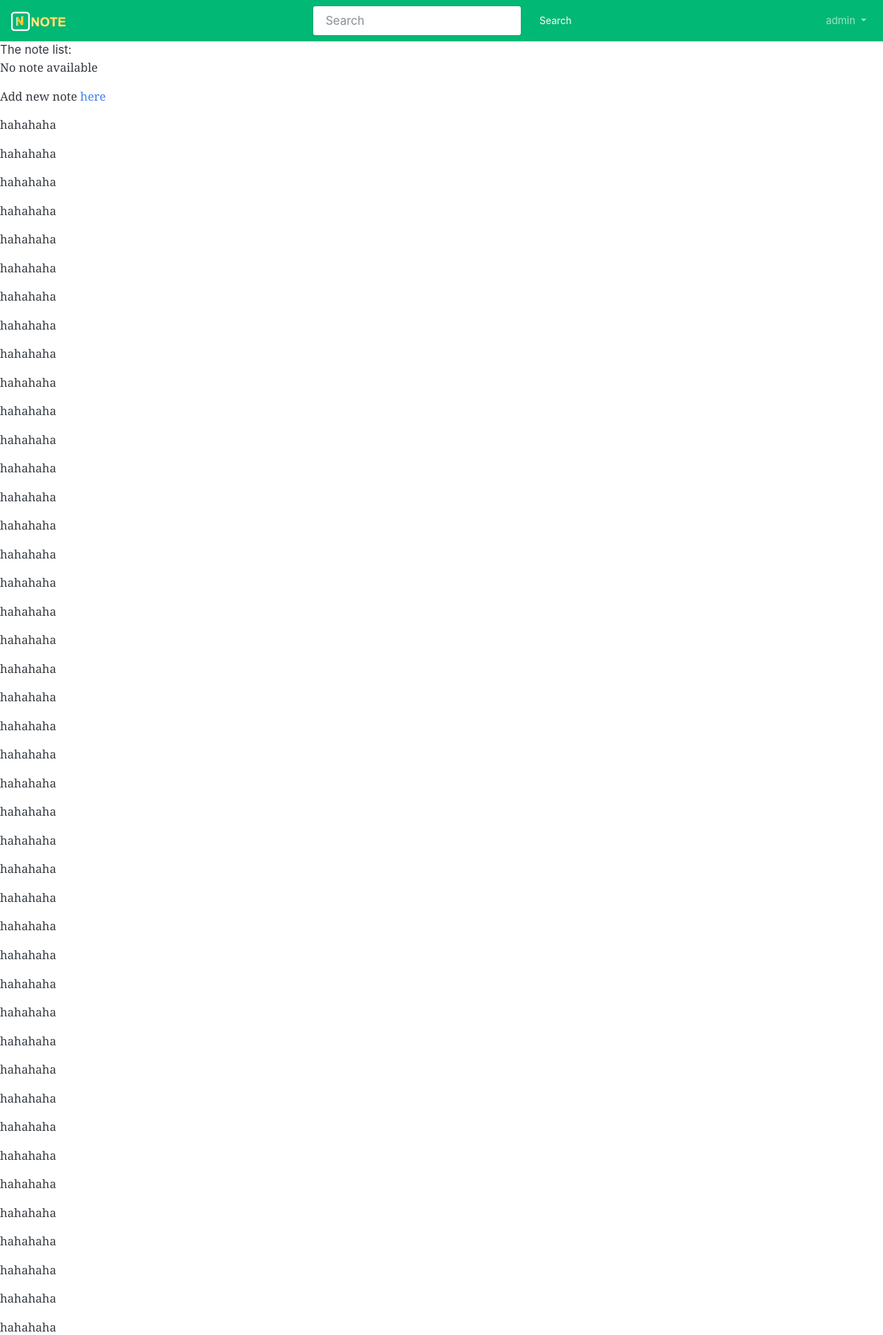
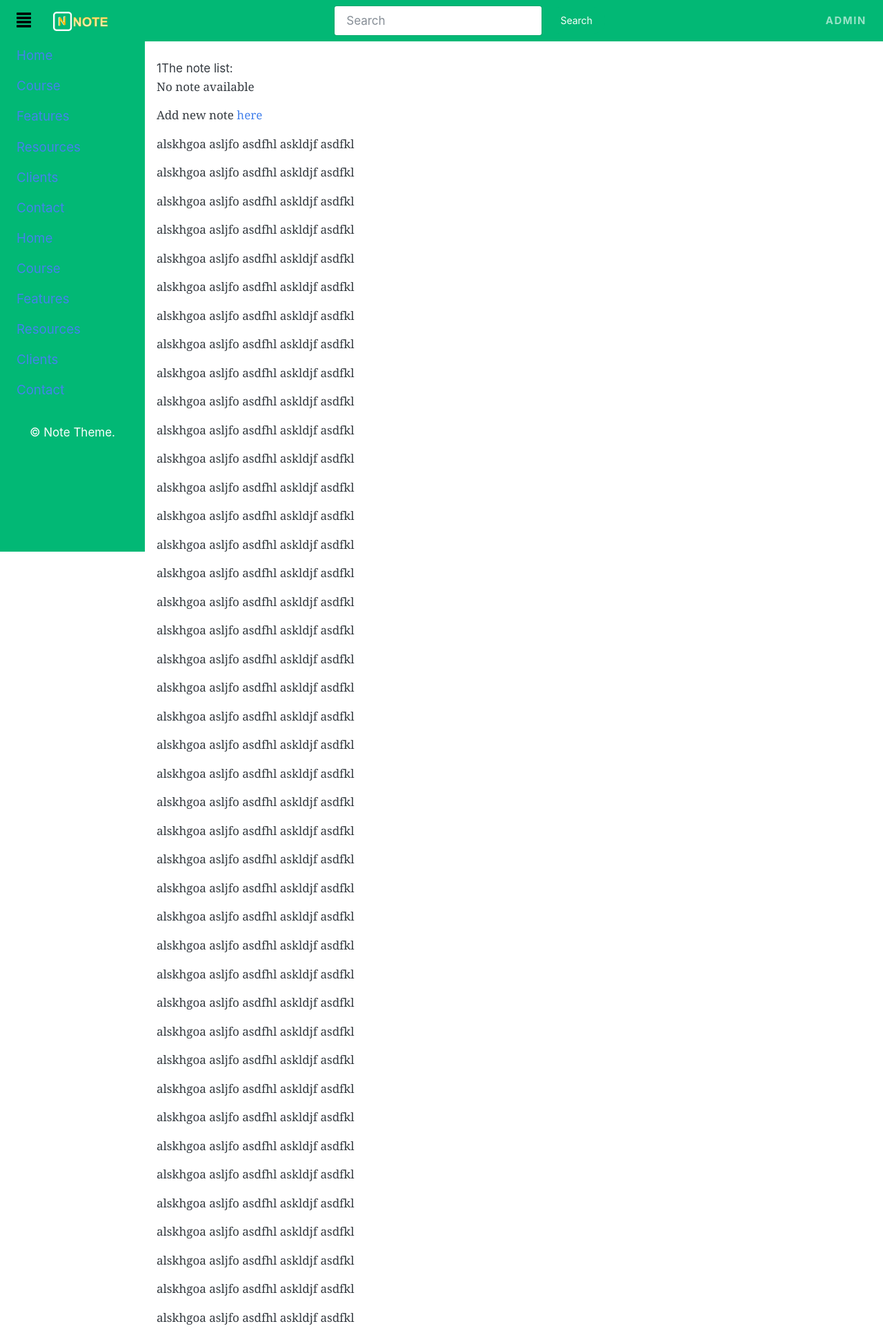
Before and after one commit to danwangkoala/mynote, a Django app: page /index/ in a window 1280 px wide. Shown: the top 1936 px of the page at 69% size. Run offline with Django 3.2, Linux system fonts and the light colour scheme; a user stored in the database is signed in; data comes from the database, SQL or seed files in the repository; both versions use the stored data as it was after the commit; some libraries are stand-ins or nearby versions.

Commit message:
-m finish sidebar collapse

```diff
--- a/web/mynote/main/templates/main/base.html
+++ b/web/mynote/main/templates/main/base.html
@@ -14,10 +14,18 @@
     <link rel="stylesheet" href="{% static 'mynote/css/style.css' %}">
     <link rel="stylesheet" href="{% static 'mynote/css/bootstrap.min.css' %}">
     <link rel="stylesheet" href="{% static 'mynote/css/fixed.css' %}">
+    <!-- Font Awesome JS -->
+    <script defer src="https://use.fontawesome.com/releases/v5.0.13/js/solid.js" integrity="sha384-tzzSw1/Vo+0N5UhStP3bvwWPq+uvzCMfrN1fEFe+xBmv1C/AtVX5K0uZtmcHitFZ" crossorigin="anonymous"></script>
+    <script defer src="https://use.fontawesome.com/releases/v5.0.13/js/fontawesome.js" integrity="sha384-6OIrr52G08NpOFSZdxxz1xdNSndlD4vdcf/q2myIUVO0VsqaGHJsB0RaBE01VTOY" crossorigin="anonymous"></script>
+
+
 </head>
 <body>
     <div id="home">
-        <nav class="navbar navbar-expand-lg navbar-dark bg-dark">
+        <nav class="navbar navbar-expand-lg navbar-dark bg-dark fixed-top">
+            <div id="sidebar-toggle" type="button">
+                <span class="fas fa-align-justify"></span>
+            </div>
             {% if request.user.is_authenticated %}
                 <a class="navbar-brand" href="/index"><img src="{% static 'mynote/img/note.png' %}"></a>
             {% else %}
@@ -37,7 +45,7 @@
                 <ul class="navbar-nav ml-auto">
                     {% if request.user.is_authenticated %}
                         <li class="nav-item dropdown">
-                            <a class="nav-link dropdown-toggle" href="#" id="userDropdown" role="button" data-toggle="dropdown" aria-haspopup="true" aria-expanded="false">
+                            <a class="nav-link" href="#" id="userDropdown" role="button" data-toggle="dropdown" aria-haspopup="true" aria-expanded="false">
                                 {{ user.username }}
                             </a>
                             <div class="dropdown-menu" aria-labelledby="navbarDropdown">
@@ -61,4 +69,15 @@
     <script src="https://code.jquery.com/jquery-3.3.1.slim.min.js" integrity="sha384-q8i/X+965DzO0rT7abK41JStQIAqVgRVzpbzo5smXKp4YfRvH+8abtTE1Pi6jizo" crossorigin="anonymous"></script>
     <script src="https://cdnjs.cloudflare.com/ajax/libs/popper.js/1.14.7/umd/popper.min.js" integrity="sha384-UO2eT0CpHqdSJQ6hJty5KVphtPhzWj9WO1clHTMGa3JDZwrnQq4sF86dIHNDz0W1" crossorigin="anonymous"></script>
     <script src="https://stackpath.bootstrapcdn.com/bootstrap/4.3.1/js/bootstrap.min.js" integrity="sha384-JjSmVgyd0p3pXB1rRibZUAYoIIy6OrQ6VrjIEaFf/nJGzIxFDsf4x0xIM+B07jRM" crossorigin="anonymous"></script>
+
+    <script type="text/javascript">
+        $(document).ready(function () {
+            $('#sidebar-toggle').on('click', function () {
+                $('#sidebar').toggleClass('active');
+                $('#content').toggleClass('active');
+            });
+        });
+    </script>
+
+
 </body>
--- a/web/mynote/main/templates/main/index.html
+++ b/web/mynote/main/templates/main/index.html
@@ -2,7 +2,56 @@
 {% block title %} Note List {% endblock %}
 
 {% block index-content %}
-    The note list:
+
+    <nav id="sidebar">
+        <ul class="list-unstyled components">
+            <li class="nav-item">
+                <a class="nav-link" href="#home">Home</a>
+            </li>
+            <li class="nav-item">
+                <a class="nav-link" href="#course">Course</a>
+            </li>
+            <li class="nav-item">
+                <a class="nav-link" href="#features">Features</a>
+            </li>
+            <li class="nav-item">
+                <a class="nav-link" href="#resources">Resources</a>
+            </li>
+            <li class="nav-item">
+                <a class="nav-link" href="#clients">Clients</a>
+            </li>
+            <li class="nav-item">
+                <a class="nav-link" href="#contact">Contact</a>
+            </li>
+            <li class="nav-item">
+                <a class="nav-link" href="#home">Home</a>
+            </li>
+            <li class="nav-item">
+                <a class="nav-link" href="#course">Course</a>
+            </li>
+            <li class="nav-item">
+                <a class="nav-link" href="#features">Features</a>
+            </li>
+            <li class="nav-item">
+                <a class="nav-link" href="#resources">Resources</a>
+            </li>
+            <li class="nav-item">
+                <a class="nav-link" href="#clients">Clients</a>
+            </li>
+            <li class="nav-item">
+                <a class="nav-link" href="#contact">Contact</a>
+            </li>
+        </ul>
+
+        <ul class="list-unstyled CTAs">
+            <div class="row justify-content-center">
+                &copy; Note Theme.
+            </div>
+        </ul>
+    </nav>
+
+    <div id="content">
+        1The note list:
     {% if note_list %}
         {% for nt in note_list %}
             <li>{{nt.tag}}</li>
@@ -11,26 +60,64 @@
         <p>No note available</p>
     {% endif %}
     <p>Add new note <a href="/add_note">here</a></p>
+    <p>alskhgoa asljfo asdfhl askldjf asdfkl </p>
+    <p>alskhgoa asljfo asdfhl askldjf asdfkl </p>
+    <p>alskhgoa asljfo asdfhl askldjf asdfkl </p>
+    <p>alskhgoa asljfo asdfhl askldjf asdfkl </p>
+    <p>alskhgoa asljfo asdfhl askldjf asdfkl </p>
+    <p>alskhgoa asljfo asdfhl askldjf asdfkl </p>
+    <p>alskhgoa asljfo asdfhl askldjf asdfkl </p>
+    <p>alskhgoa asljfo asdfhl askldjf asdfkl </p>
+    <p>alskhgoa asljfo asdfhl askldjf asdfkl </p>
+    <p>alskhgoa asljfo asdfhl askldjf asdfkl </p>
+    <p>alskhgoa asljfo asdfhl askldjf asdfkl </p>
+    <p>alskhgoa asljfo asdfhl askldjf asdfkl </p>
+    <p>alskhgoa asljfo asdfhl askldjf asdfkl </p>
+    <p>alskhgoa asljfo asdfhl askldjf asdfkl </p>
+    <p>alskhgoa asljfo asdfhl askldjf asdfkl </p>
+    <p>alskhgoa asljfo asdfhl askldjf asdfkl </p>
+    <p>alskhgoa asljfo asdfhl askldjf asdfkl </p>
+    <p>alskhgoa asljfo asdfhl askldjf asdfkl </p>
+    <p>alskhgoa asljfo asdfhl askldjf asdfkl </p>
+    <p>alskhgoa asljfo asdfhl askldjf asdfkl </p>
+    <p>alskhgoa asljfo asdfhl askldjf asdfkl </p>
+    <p>alskhgoa asljfo asdfhl askldjf asdfkl </p>
+    <p>alskhgoa asljfo asdfhl askldjf asdfkl </p>
+    <p>alskhgoa asljfo asdfhl askldjf asdfkl </p>
+    <p>alskhgoa asljfo asdfhl askldjf asdfkl </p>
+    <p>alskhgoa asljfo asdfhl askldjf asdfkl </p>
+    <p>alskhgoa asljfo asdfhl askldjf asdfkl </p>
+    <p>alskhgoa asljfo asdfhl askldjf asdfkl </p>
+    <p>alskhgoa asljfo asdfhl askldjf asdfkl </p>
+    <p>alskhgoa asljfo asdfhl askldjf asdfkl </p>
+    <p>alskhgoa asljfo asdfhl askldjf asdfkl </p>
+    <p>alskhgoa asljfo asdfhl askldjf asdfkl </p>
+    <p>alskhgoa asljfo asdfhl askldjf asdfkl </p>
+    <p>alskhgoa asljfo asdfhl askldjf asdfkl </p>
+    <p>alskhgoa asljfo asdfhl askldjf asdfkl </p>
+    <p>alskhgoa asljfo asdfhl askldjf asdfkl </p>
+    <p>alskhgoa asljfo asdfhl askldjf asdfkl </p>
+    <p>alskhgoa asljfo asdfhl askldjf asdfkl </p>
+    <p>alskhgoa asljfo asdfhl askldjf asdfkl </p>
+    <p>alskhgoa asljfo asdfhl askldjf asdfkl </p>
+    <p>alskhgoa asljfo asdfhl askldjf asdfkl </p>
+    <p>alskhgoa asljfo asdfhl askldjf asdfkl </p>
+    <p>alskhgoa asljfo asdfhl askldjf asdfkl </p>
+    <p>alskhgoa asljfo asdfhl askldjf asdfkl </p>
+    <p>alskhgoa asljfo asdfhl askldjf asdfkl </p>
+    <p>alskhgoa asljfo asdfhl askldjf asdfkl </p>
+    <p>alskhgoa asljfo asdfhl askldjf asdfkl </p>
+    <p>alskhgoa asljfo asdfhl askldjf asdfkl </p>
+    </div>
 
-    <p>hahahaha</p><p>hahahaha</p><p>hahahaha</p><p>hahahaha</p><p>hahahaha</p><p>hahahaha</p><p>hahahaha</p><p>hahahaha</p>
-    <p>hahahaha</p><p>hahahaha</p><p>hahahaha</p><p>hahahaha</p><p>hahahaha</p><p>hahahaha</p><p>hahahaha</p><p>hahahaha</p>
-    <p>hahahaha</p><p>hahahaha</p><p>hahahaha</p><p>hahahaha</p><p>hahahaha</p><p>hahahaha</p><p>hahahaha</p><p>hahahaha</p>
-    <p>hahahaha</p><p>hahahaha</p><p>hahahaha</p><p>hahahaha</p><p>hahahaha</p><p>hahahaha</p><p>hahahaha</p><p>hahahaha</p>
-    <p>hahahaha</p><p>hahahaha</p><p>hahahaha</p><p>hahahaha</p><p>hahahaha</p><p>hahahaha</p><p>hahahaha</p><p>hahahaha</p>
-    <p>hahahaha</p><p>hahahaha</p><p>hahahaha</p><p>hahahaha</p><p>hahahaha</p><p>hahahaha</p><p>hahahaha</p><p>hahahaha</p>
-    <p>hahahaha</p><p>hahahaha</p><p>hahahaha</p><p>hahahaha</p><p>hahahaha</p><p>hahahaha</p><p>hahahaha</p><p>hahahaha</p>
-    <p>hahahaha</p><p>hahahaha</p><p>hahahaha</p><p>hahahaha</p><p>hahahaha</p><p>hahahaha</p><p>hahahaha</p><p>hahahaha</p>
-    <p>hahahaha</p><p>hahahaha</p><p>hahahaha</p><p>hahahaha</p><p>hahahaha</p><p>hahahaha</p><p>hahahaha</p><p>hahahaha</p>
-    <p>hahahaha</p><p>hahahaha</p><p>hahahaha</p><p>hahahaha</p><p>hahahaha</p><p>hahahaha</p><p>hahahaha</p><p>hahahaha</p>
-    <p>hahahaha</p><p>hahahaha</p><p>hahahaha</p><p>hahahaha</p><p>hahahaha</p><p>hahahaha</p><p>hahahaha</p><p>hahahaha</p>
-    <p>hahahaha</p><p>hahahaha</p><p>hahahaha</p><p>hahahaha</p><p>hahahaha</p><p>hahahaha</p><p>hahahaha</p><p>hahahaha</p>
-    <p>hahahaha</p><p>hahahaha</p><p>hahahaha</p><p>hahahaha</p><p>hahahaha</p><p>hahahaha</p><p>hahahaha</p><p>hahahaha</p>
-    <p>hahahaha</p><p>hahahaha</p><p>hahahaha</p><p>hahahaha</p><p>hahahaha</p><p>hahahaha</p><p>hahahaha</p><p>hahahaha</p>
-    <p>hahahaha</p><p>hahahaha</p><p>hahahaha</p><p>hahahaha</p><p>hahahaha</p><p>hahahaha</p><p>hahahaha</p><p>hahahaha</p>
-    <p>hahahaha</p><p>hahahaha</p><p>hahahaha</p><p>hahahaha</p><p>hahahaha</p><p>hahahaha</p><p>hahahaha</p><p>hahahaha</p>
-    <p>hahahaha</p><p>hahahaha</p><p>hahahaha</p><p>hahahaha</p><p>hahahaha</p><p>hahahaha</p><p>hahahaha</p><p>hahahaha</p>
-    <p>hahahaha</p><p>hahahaha</p><p>hahahaha</p><p>hahahaha</p><p>hahahaha</p><p>hahahaha</p><p>hahahaha</p><p>hahahaha</p>
-    <p>hahahaha</p><p>hahahaha</p><p>hahahaha</p><p>hahahaha</p><p>hahahaha</p><p>hahahaha</p><p>hahahaha</p><p>hahahaha</p>
-    <p>hahahaha</p><p>hahahaha</p><p>hahahaha</p><p>hahahaha</p><p>hahahaha</p><p>hahahaha</p><p>hahahaha</p><p>hahahaha</p>
+
+
+
+
+
+
+
+
+
 
 {% endblock %}
--- a/web/mynote/main/templates/main/indexbase.html
+++ b/web/mynote/main/templates/main/indexbase.html
@@ -4,8 +4,9 @@ Home
 {% endblock %}
 
 {% block main-content %}
-<div>
+<div class="wrapper">
     {% block index-content %}
     {% endblock %}
 </div>
+
 {% endblock %}
--- a/web/mynote/static/mynote/css/style.css
+++ b/web/mynote/static/mynote/css/style.css
@@ -13,49 +13,19 @@ body {
     margin-top: -4rem;
   }
 
-  .navbar-brand img {
-    height: 1.8rem;
-  }
-
-/*---------Navigation---------*/
-/* .navbar {
+  .navbar {
     text-transform: uppercase;
     font-weight: 700;
     font-size: .9rem;
     letter-spacing: .1rem;
     background: rgba(0, 0, 0, 0.6) !important;
-    top: 0;
-    position: fixed;
-    height: 3rem;
+    z-index: 20;
+    min-height: 53px
   }
 
-
-
-  .navbar-nav li {
-    padding-right: .7rem;
+  .navbar-brand img {
+    height: 1.8rem;
   }
-
-  .navbar-dark .navbar-nav .nav-link {
-    color: white;
-    padding-top: .8rem;
-  }
-
-  .navbar-dark .navbar-nav .nav-link.active,
-  .navbar-dark .navbar-nav .nav-link:hover {
-    color: #1ebba3;
-  } */
-
-  /*---------Index Page---------*/
-  .content {
-    width: 100%;
-    max-width: 100%;
-    position: absolute;
-    top:3rem;
-    z-index: 1;
-    overflow-y: scroll;
-    background-color: aquamarine;
-  }
-
 
   /*--------Landing Page---------*/
 .home-inner {
@@ -70,8 +40,6 @@ body {
   top:20%;
   z-index: 1;
   color:#02B875;
-  /* text-transform: uppercase; */
-  /* bottom: 20%; */
   overflow-y: scroll;
   height: 70vh;
 }
@@ -87,7 +55,92 @@ body {
   border-radius: 1rem;
 }
 
+/*---------Index Page---------*/
+.wrapper {
+  min-height: calc(100vh - 54px - 2352px);
+  border-bottom: 1px solid transparent;
+  display: flex;
+  width: 100%;
+}
 
+#sidebar {
+  position: fixed;
+  width: 210px;
+  bottom: 0;
+  top: 53px;
+  padding-bottom: 1em;
+  overflow: auto;
+  overflow-x: hidden;
+  color: white;
+  transition: all 0.3s;
+  background-color: #02B875;
+  scrollbar-width: thin;
+  scrollbar-color: #414141 #232323;
+  margin-left: 0;
+  transition: all 0.3s;
+  text-align: center;
+}
+
+#sidebar.active {
+  margin-left: -210px;
+}
+
+#sidebar ul li a {
+  padding-left: 1.5rem;
+  font-size: 1.1em;
+  display: block;
+  text-align: left;
+}
+
+#sidebar.active ul li a {
+  padding-left: 1.5rem;
+  text-align: left;
+  font-size: 1em;
+}
+
+#sidebar ul.components {
+  border-bottom: 1px solid #02B875;
+  padding-top: 0.4rem
+}
+
+#sidebar ul li a:hover {
+  color: #02B875;
+  background: #fff;
+}
+
+ul.CTAs {
+  padding: 10px;
+}
+
+#sidebar-toggle {
+  padding: 0 2rem 0 0.5rem;
+  padding-right: 2rem;
+  color: black;
+  font-size: 1.5rem;
+  cursor: pointer;
+}
+
+.material-icons {
+  vertical-align: middle;
+}
+
+/* ---------------------------------------------------
+    CONTENT STYLE
+----------------------------------------------------- */
+#content {
+  width: 100%;
+  position: absolute;
+  top: 53px;
+  width: calc(100% - 210px);
+  padding: 2em 1em 2em 1em;
+  min-height: 100vh;
+  transition: all 0.3s;
+  right: 0;
+}
+
+#content.active {
+  width: 100%;
+}
 
 
 /**-------contact section -------*/
@@ -104,31 +157,19 @@ footer {
 }
 
 
-/* .sidenav{
-    height: 100%;
-    width: 160px;
-    position: relative;
-    z-index: 1;
-    top: 0;
-    left: 0;
-    background-color: #111;
-    overflow: hidden;
-    padding-top: 20px;
+/**----------for smaller screen------------**/
+
+@media (max-width: 768px) {
+  #sidebar {
+    margin-left: -210px;
+  }
+  #sidebar.active {
+    margin-left: 0;
+  }
+  #content.active {
+    width: calc(100% - 210px);;
+  }
+  #content {
+    width: 100%;
+  }
 }
-
-.sidenav a {
-    padding: 6px 8px 6px 16px;
-    text-decoration: none;
-    color:#818181;
-    display:block;
-    font-size: 25px;
-}
-
-.sidenav a:hover {
-    color:#f1f1f1;
-}
-
-.main {
-    margin-left: 160px;
-    padding: 0px 10px;
-} */
```
Also changed, not shown: web/mynote/db.sqlite3.
